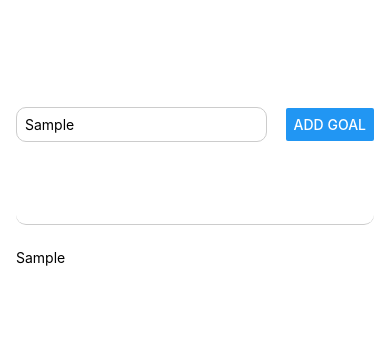
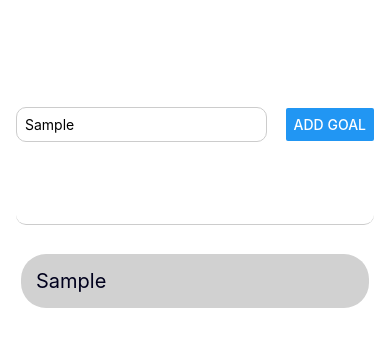
Before and after one commit to Vahidpro/TodoMe-react-native, a React Native app: screen / in a window 390 px wide. Both pictures are taken after typing "Sample" into the empty fields and a click on the button "ADD GOAL". Shown: the top 346 px of the page. Built offline with nearby package versions, Linux system fonts and the light colour scheme.

Commit message:
Use FlatList and keyExtractor to render items

```diff
--- a/App.js
+++ b/App.js
@@ -1,5 +1,13 @@
 import { useState } from "react";
-import { Button, StyleSheet, Text, TextInput, View } from "react-native";
+import {
+	Button,
+	FlatList,
+	ScrollView,
+	StyleSheet,
+	Text,
+	TextInput,
+	View,
+} from "react-native";
 
 export default function App() {
 	const [enteredGoalText, setEnteredGoalText] = useState("");
@@ -9,7 +17,10 @@ export default function App() {
 		setEnteredGoalText(enteredText);
 	}
 	function addGoalHandler(enteredGoa) {
-		setCourseGoals((prevGoals) => [...prevGoals, enteredGoalText]);
+		setCourseGoals((prevGoals) => [
+			...prevGoals,
+			{ text: enteredGoalText, id: Math.random().toString() },
+		]);
 	}
 	return (
 		<View style={styles.appContainer}>
@@ -22,9 +33,15 @@ export default function App() {
 				<Button onPress={addGoalHandler} title="Add Goal"></Button>
 			</View>
 			<View style={styles.goalsContainer}>
-				{courseGoals.map((goal) => (
-					<Text key={goal}>{goal}</Text>
-				))}
+				<FlatList
+					data={courseGoals}
+					renderItem={(itemData) => {
+						return <Text style={styles.goalItem}>{itemData.item.text}</Text>;
+					}}
+					keyExtractor={(item, index) => {
+						return item.id;
+					}}
+				/>
 			</View>
 		</View>
 	);
@@ -65,4 +82,13 @@ const styles = StyleSheet.create({
 	goalsContainer: {
 		flex: 4,
 	},
+
+	goalItem: {
+		margin: 5,
+		padding: 15,
+		borderRadius: 25,
+		backgroundColor: "#d1d1d1ff",
+		color: "#00001d",
+		fontSize: 20,
+	},
 });
```
